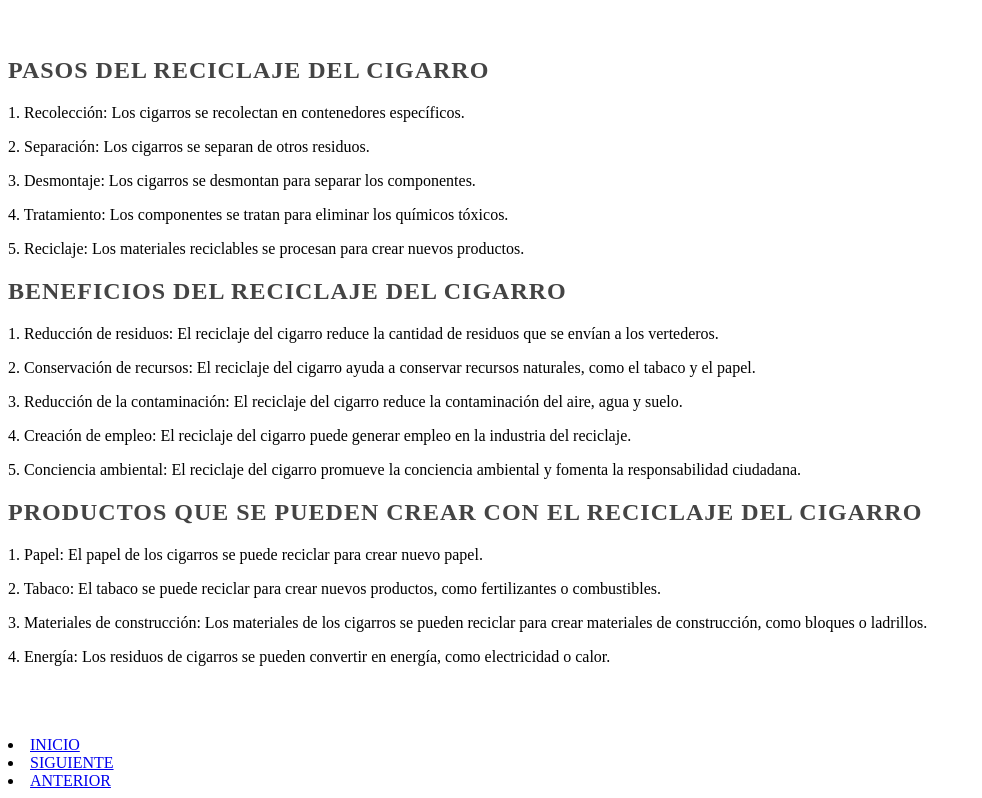
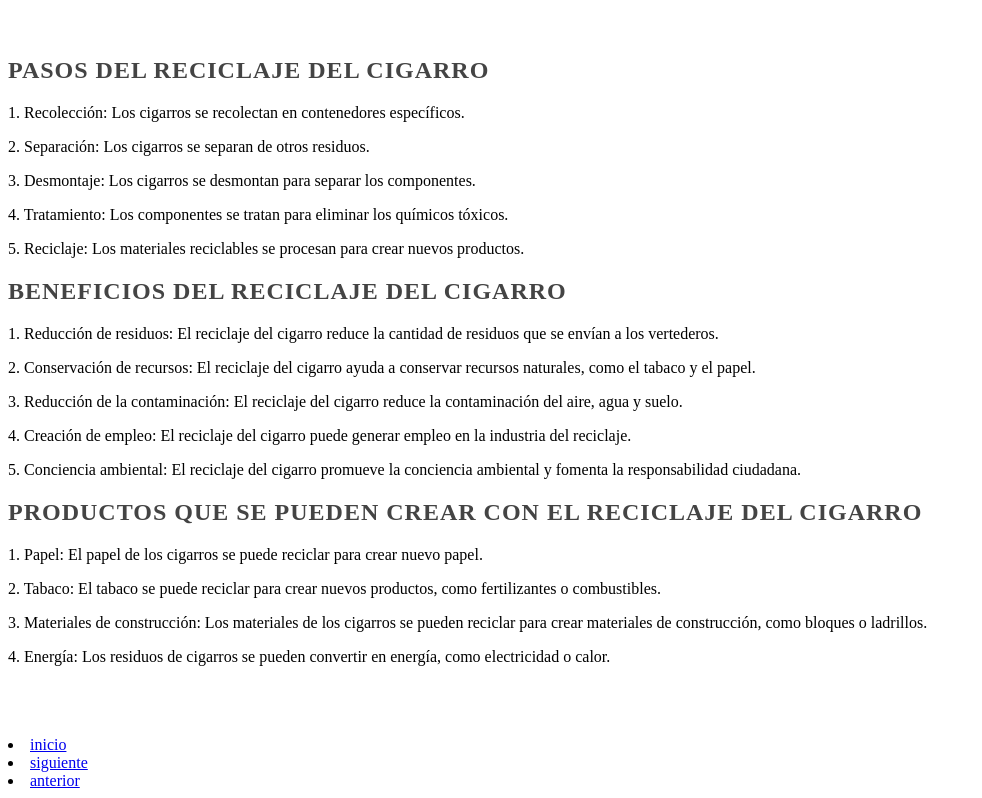
Before and after one commit to manuxc828/recoleccion_filtros_cigarros, a plain HTML site: page CIgarro/reciclaje.html in a window 1280 px wide. Shown: the part 1869-2667 px from the top of the page, without its empty margins (0-982 px from the left). Drawn offline with Linux system fonts and the light colour scheme.

Commit message:
Update reciclaje.html

```diff
--- a/CIgarro/reciclaje.html
+++ b/CIgarro/reciclaje.html
@@ -105,12 +105,12 @@
 <br>
 
 <div class="btn2">
-    <li><a href="index.html">INICIO</a</li>
+    <li><a href="index.html">inicio</a</li>
     </div>
-    <li><a href="nosotros.html">SIGUIENTE</a></li>
+    <li><a href="nosotros.html">siguiente</a></li>
 
     <div class="bnt3">
-    <li class=><a href="cigarro.html">ANTERIOR</a></li>
+    <li class=><a href="cigarro.html">anterior</a></li>
 </div>
 
 </body>
```
